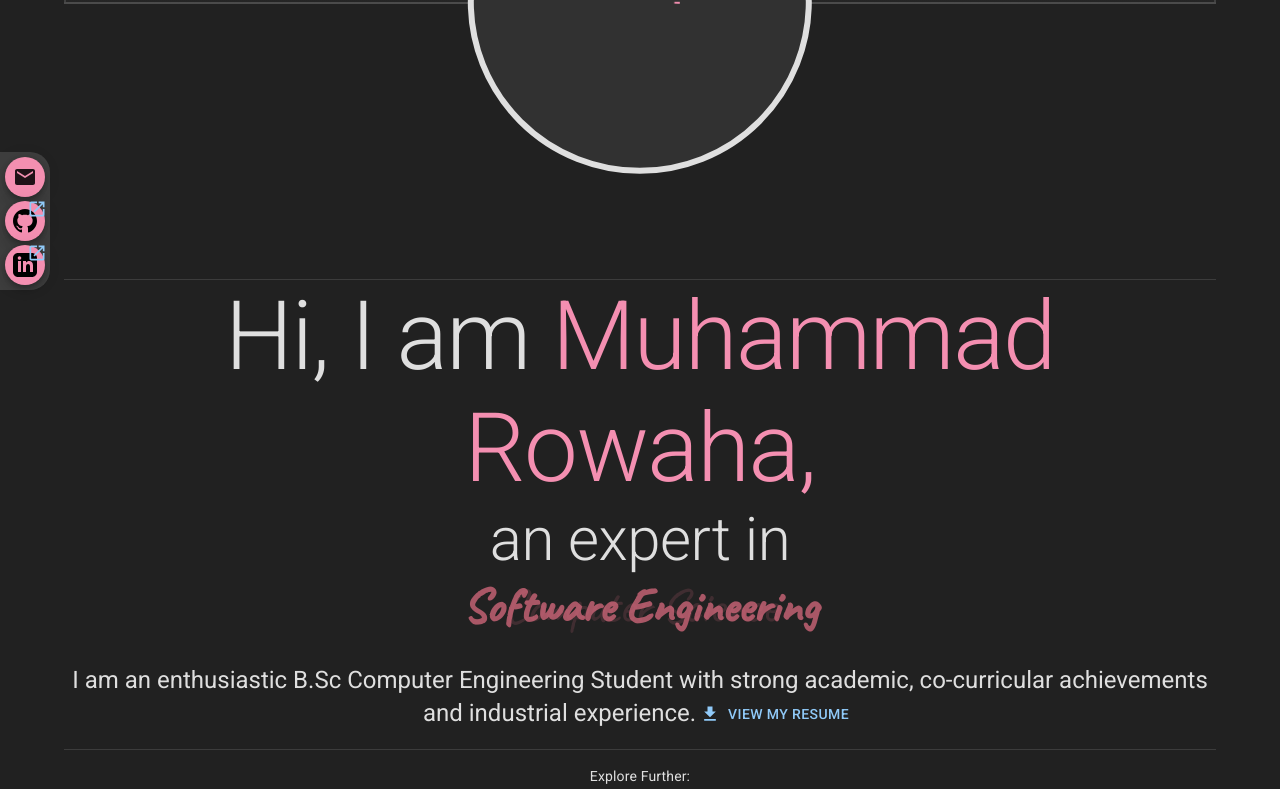
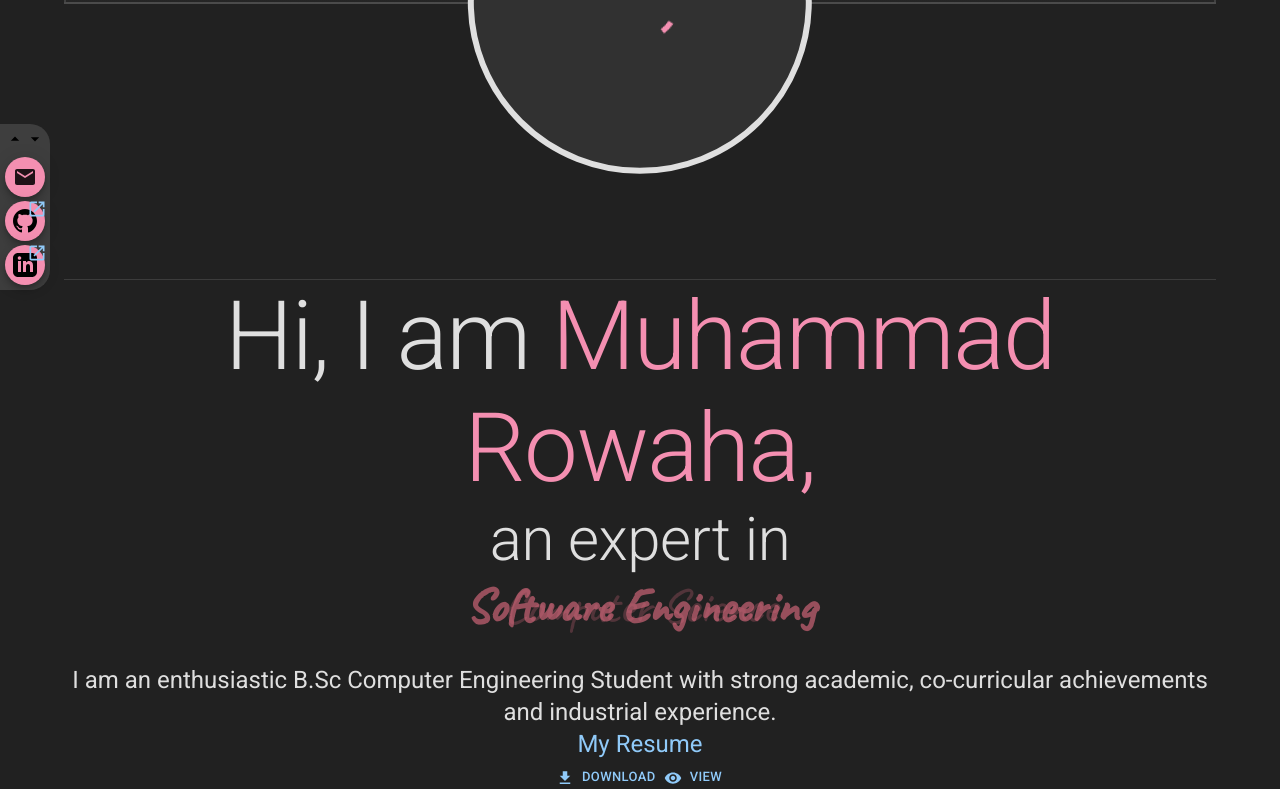
Before and after one commit to mrowaha/portfolio, a Next.js app: page / in a window 1280 px wide. Shown: the part 500-1289 px from the top of the page. Built offline with nearby package versions, Linux system fonts and the light colour scheme; a web font is replaced by a local one.

Commit message:
draggable contacts

```diff
--- a/layout/contact.tsx
+++ b/layout/contact.tsx
@@ -5,14 +5,17 @@ import { createPortal } from "react-dom";
 import {
   Fab,
   Stack,
-  Badge
+  Badge,
+  useTheme
 } from "@mui/material";
 import EmailIcon from '@mui/icons-material/Email';
 import SvgIcon from '@mui/material/SvgIcon';
 import LaunchIcon from '@mui/icons-material/Launch';
+import ArrowDropUpIcon from '@mui/icons-material/ArrowDropUp';
+import ArrowDropDownIcon from '@mui/icons-material/ArrowDropDown';
 import { styled } from '@mui/system';
 
-import {motion} from "framer-motion";
+import {motion, useMotionValue, useTransform} from "framer-motion";
 
 const FabContainer = styled(Stack)(({theme}) => ({
   padding : "5px",
@@ -26,11 +29,42 @@ const FabContainer = styled(Stack)(({theme}) => ({
 }))
 
 export default function Contact() {
+
+  const theme = useTheme();
+  const constraintsRef = React.useRef<HTMLDivElement | null>(null);
   return (
     <>
       {
       createPortal(
-        <FabContainer direction="column" gap={0.5}>
+        <motion.div
+          ref={constraintsRef}
+          style={{
+            position : "fixed",
+            bottom : 0,
+            top : 0,
+            left : 0,
+            display : "flex",
+            alignItems : "end"
+          }}
+        >
+          <motion.div
+            drag="y"
+            dragConstraints={constraintsRef}
+            initial={{
+              padding : "5px",
+              backgroundColor : theme.palette.mode === "dark" ? "#ffffff22" : "#31313133",
+              borderTopRightRadius : "20px",
+              borderBottomRightRadius : "20px",
+              marginBottom : 10,
+              display : "flex",
+              flexDirection : "column",
+              gap : 4
+            }}
+          >
+            <div>
+            <ArrowDropUpIcon fontSize="small"/>
+            <ArrowDropDownIcon fontSize="small"/>
+            </div>
             <Fab size="small" color="secondary">
               <EmailIcon />
             </Fab>
@@ -52,7 +86,8 @@ export default function Contact() {
                 </Badge>
               </Fab>
             </Link>
-      </FabContainer>,
+        </motion.div>
+      </motion.div>,
       document.getElementById("contact-portal")!
       )}
     </>
--- a/pages/index.tsx
+++ b/pages/index.tsx
@@ -15,6 +15,7 @@ import {
   ButtonGroup
 } from "@mui/material";
 import FileDownloadIcon from '@mui/icons-material/FileDownload';
+import VisibilityIcon from '@mui/icons-material/Visibility';
 import {styled} from "@mui/system";
 
 const BannerDiv = styled("div")(({theme}) => ({
@@ -170,14 +171,26 @@ function HomePage() {
           />
           <Typography variant="h5" textAlign="center" style={{ color : theme.palette.mode === "dark" ? "#dfdfdfff" : "#313131aa"}} >
             I am an enthusiastic B.Sc Computer Engineering Student with strong academic, co-curricular achievements and industrial experience.
+          </Typography>
+          <Typography variant="h5" textAlign="center" style={{color : theme.palette.primary.main}}>
+            My Resume
+            <br/>
             <Button
-              variant="text"
+              size="small"
               startIcon={<FileDownloadIcon />}
               href="/mrowaha_resume.pdf"
               download="Muhammad_Rowaha_Resume"
             >
-              View My Resume
+              Download
             </Button>
+            <Link href="/resume">
+              <Button
+                size="small"
+                startIcon={<VisibilityIcon />}
+              >
+                View
+              </Button>
+            </Link>
           </Typography>
           <Divider style={{margin : "1rem 0"}} />
           <Typography variant="body2" textAlign="center"
```
Also changed, not shown: pages/resume.tsx (added, +7 -0 lines). Lines whose indentation alone changed are shown as unchanged.
